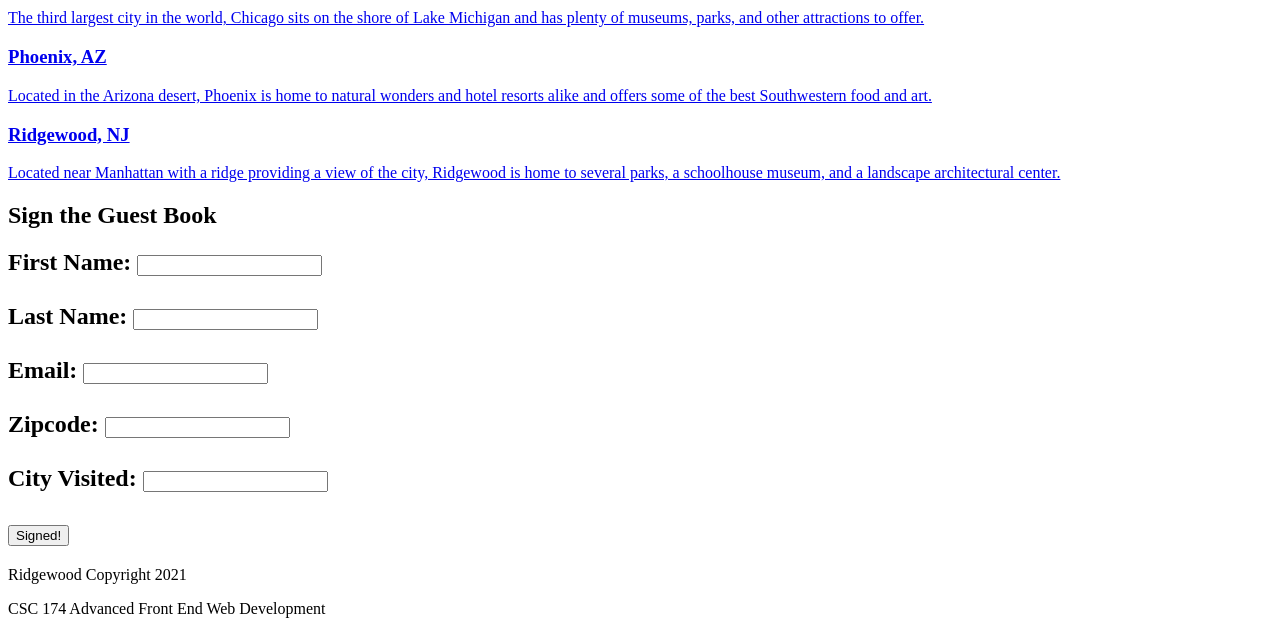
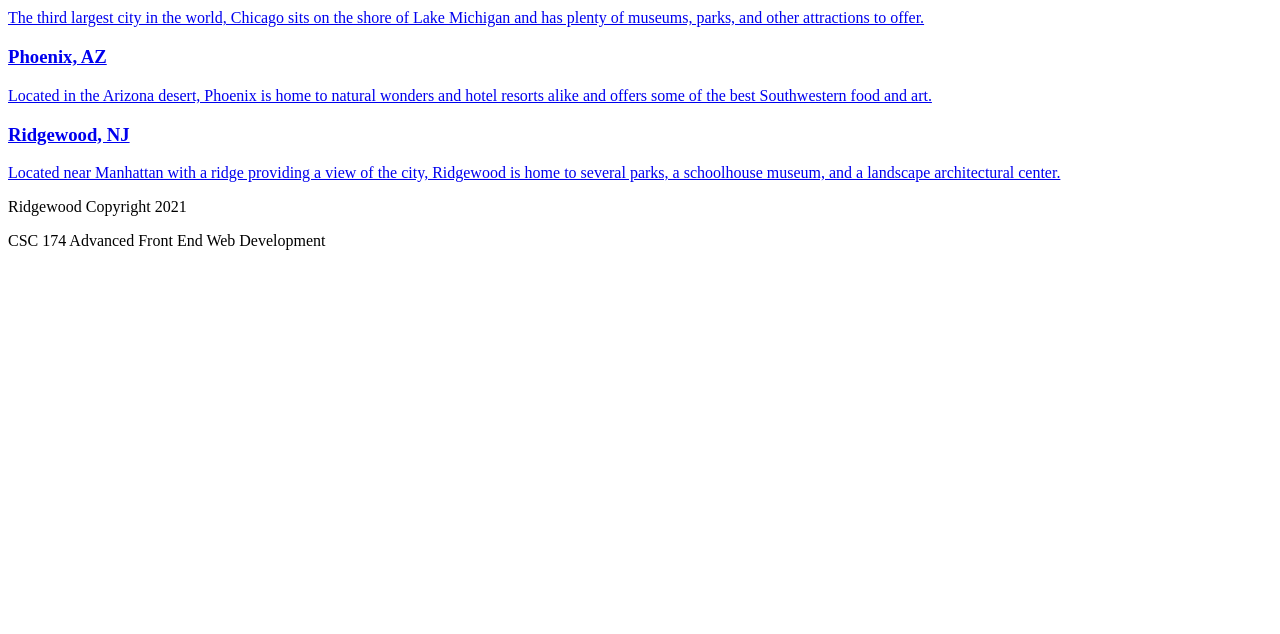
Before and after one commit to MattLeone10/CSC174-Project-2, a PHP site: page / in a window 1280 px wide. Shown: the part 286-920 px from the top of the page. After the commit the page ends 536 px from the top, so only its background shows below. Run offline with PHP 8.4, Linux system fonts and the light colour scheme.

Commit message:
Removed guest book sign on index

```diff
--- a/index.php
+++ b/index.php
@@ -42,31 +42,6 @@
 			</a>
 
 		</article>
-
-		<aside id="homepage_form">
-
-			<h2>Sign the Guest Book<h2>
-			<form method="post" action="">
-
-			<label for="firstName">First Name:</label>
-			<input type="text" name="firstName"> <br> <br>
-
-			<label for="lastname">Last Name:</label>
-			<input type="text" name="lastname" id="lastname"> <br> <br>
-
-			<label for="email">Email:</label>
-			<input type="text" name="email" id="email"> <br> <br>
-
-			<label for="phoneNumber">Zipcode:</label>
-			<input type="text" name="zipcode" id="zipcode"> <br> <br>
-
-			<label for="phoneNumber">City Visited:</label>
-			<input type="text" name="city" id="city"> <br> <br>
-
-			<div class = "submit"><input type="submit" value="Signed!"></div>
-
-		</aside>
-
 		<footer>
 			<p>Ridgewood Copyright 2021</p>
 			<p>CSC 174 Advanced Front End Web Development</p>
```
